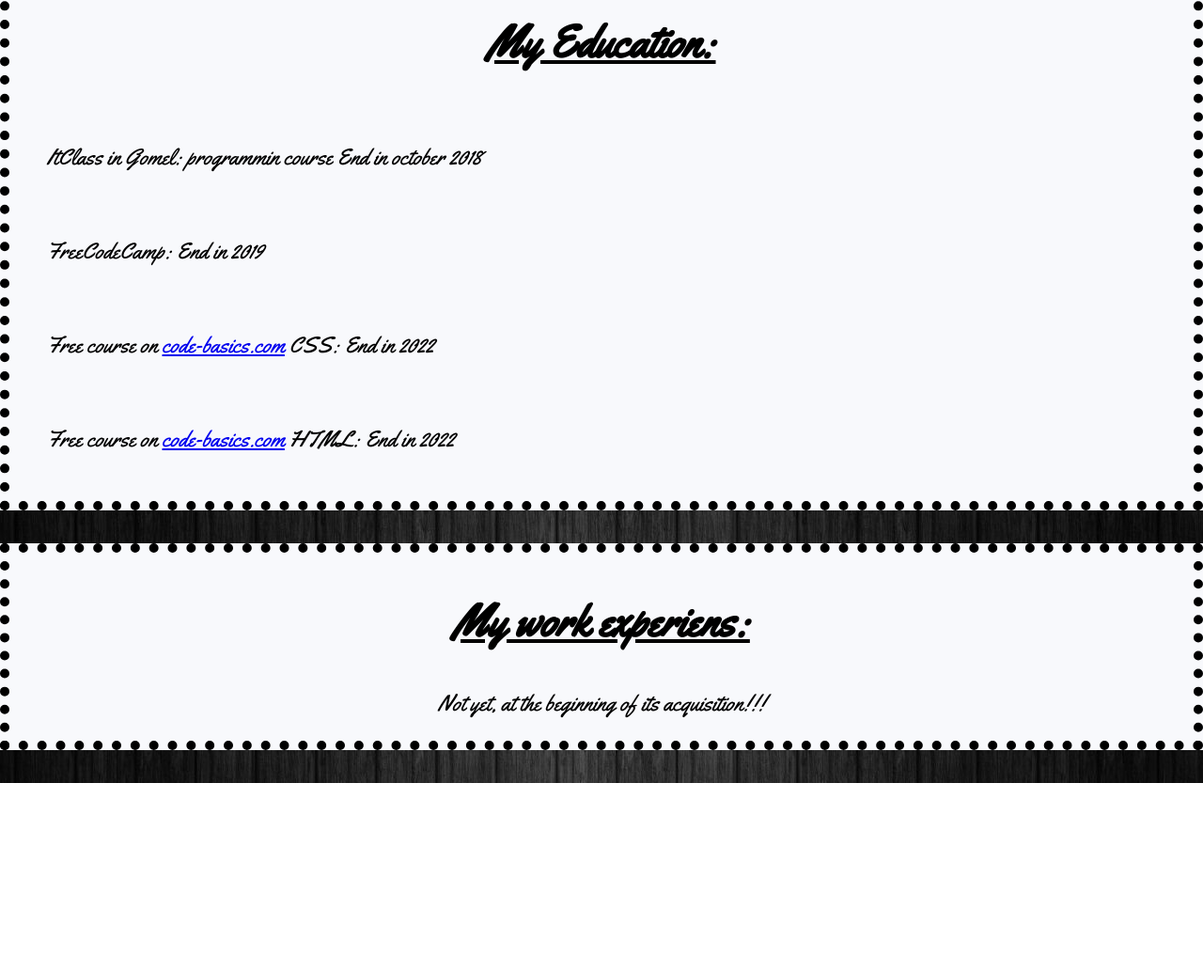
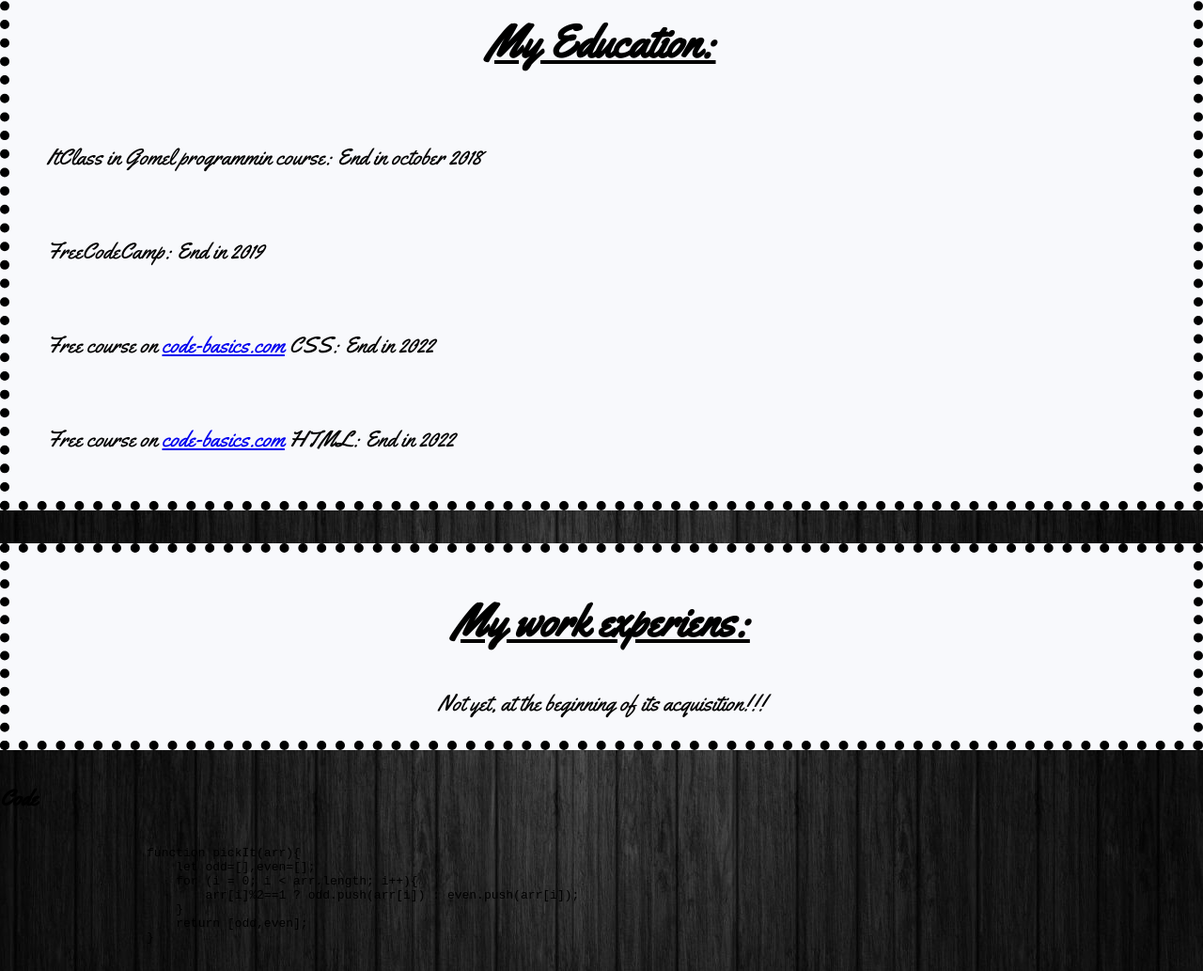
Before and after one commit to IronWarrior13/rsschool-cv, a plain HTML site: page index.html in a window 1280 px wide. Shown: the part 1180-2213 px from the top of the page at 94% size. Before the commit the page ends 2013 px from the top, so only its background shows below. Drawn offline with Linux system fonts and the light colour scheme.

Commit message:
feat: add text-code in index.html

```diff
--- a/index.html
+++ b/index.html
@@ -83,7 +83,7 @@
                     <ul class="about-education__list">
                         <li class="about-education__item">
                             <p class="about-education__text">
-                                ItClass in Gomel: programmin course
+                                ItClass in Gomel programmin course:
                                 End in october 2018
                             </p>
                         </li>
@@ -119,6 +119,22 @@
 
             </div>
 
+            <div class="main-code">
+                <h2 class="code__title">
+                    Code
+                </h2>
+                <pre class="code__text">
+
+                    function pickIt(arr){
+                        let odd=[],even=[];
+                        for (i = 0; i < arr.length; i++){
+                            arr[i]%2==1 ? odd.push(arr[i]) : even.push(arr[i]);
+                        }
+                        return [odd,even];
+                    }
+                </pre>
+            </div>
+
         </main>
 
         <footer>
```
